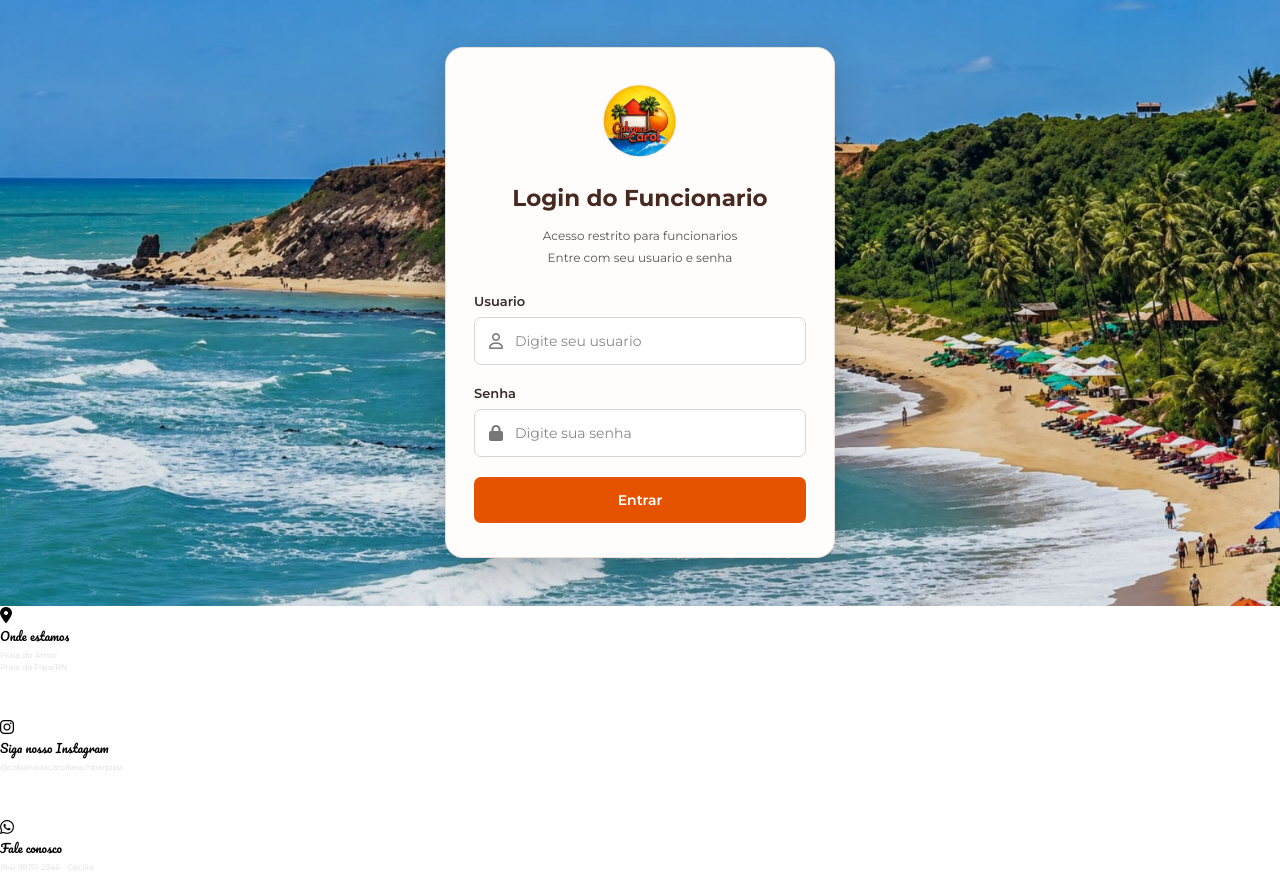
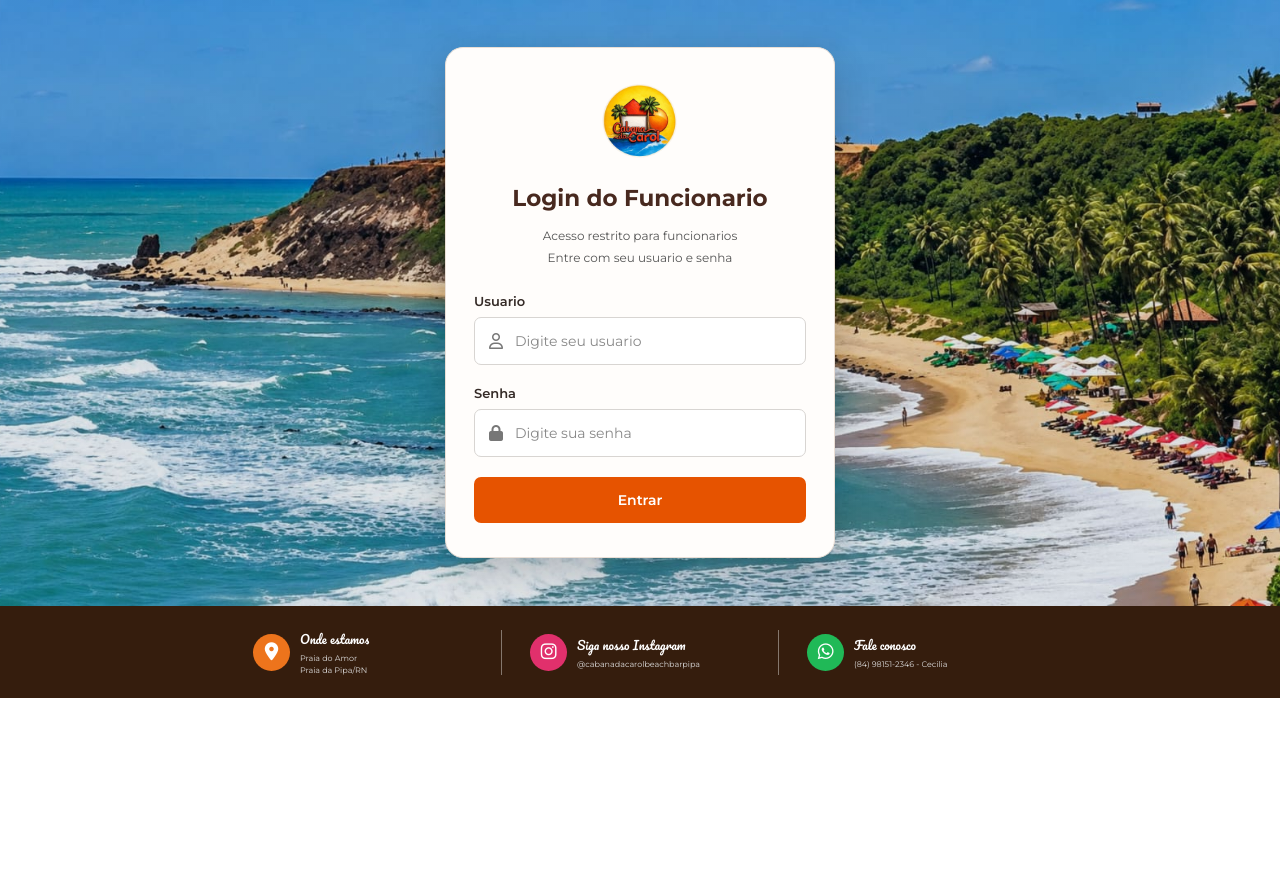
Before and after one commit to srtaslv/sistema_cdc, a Django app: page /funcionario/ in a window 1280 px wide. Shown: the part 112-985 px from the top of the page. After the commit the page ends 810 px from the top, so only its background shows below. Run offline with Django 5.2, Linux system fonts and the light colour scheme; parts of the project's set-up code (start-up, migrations or seed data) failed here and were passed over.

Commit message:
corrigindo o rodapé do fucionário

```diff
--- a/banco_de_dados/templates/funcionario.html
+++ b/banco_de_dados/templates/funcionario.html
@@ -181,3 +181,4 @@
     </footer>
 
 </body>
+</html>
--- a/static/css/funcionario.css
+++ b/static/css/funcionario.css
@@ -358,6 +358,60 @@ body {
     outline-offset: 4px;
 }
 
+/* RODAPE */
+
+.rodape-localizacao {
+    width: 100%;
+    min-height: 92px;
+
+    background-color: #351d0d;
+    color: #ffffff;
+
+    display: flex;
+    justify-content: center;
+    align-items: center;
+
+    gap: 28px;
+    padding: 10px 30px;
+}
+
+/* INFORMACOES DO RODAPE */
+
+.rodape-localizacao .informacao {
+    display: flex;
+    align-items: center;
+    gap: 10px;
+    min-width: 220px;
+}
+
+/* ICONES DO RODAPE */
+
+.rodape-localizacao .icone-footer {
+    width: 37px;
+    height: 37px;
+    border-radius: 50%;
+
+    display: flex;
+    align-items: center;
+    justify-content: center;
+
+    color: #ffffff;
+    font-size: 18px;
+    flex-shrink: 0;
+}
+
+.rodape-localizacao .icone-footer.local {
+    background-color: #ed741c;
+}
+
+.rodape-localizacao .icone-footer.instagram {
+    background-color: #e1306c;
+}
+
+.rodape-localizacao .icone-footer.whatsapp {
+    background-color: #20b957;
+}
+
 /* TEXTOS DO RODAPE */
 
 .rodape-localizacao .informacao h4 {
```
